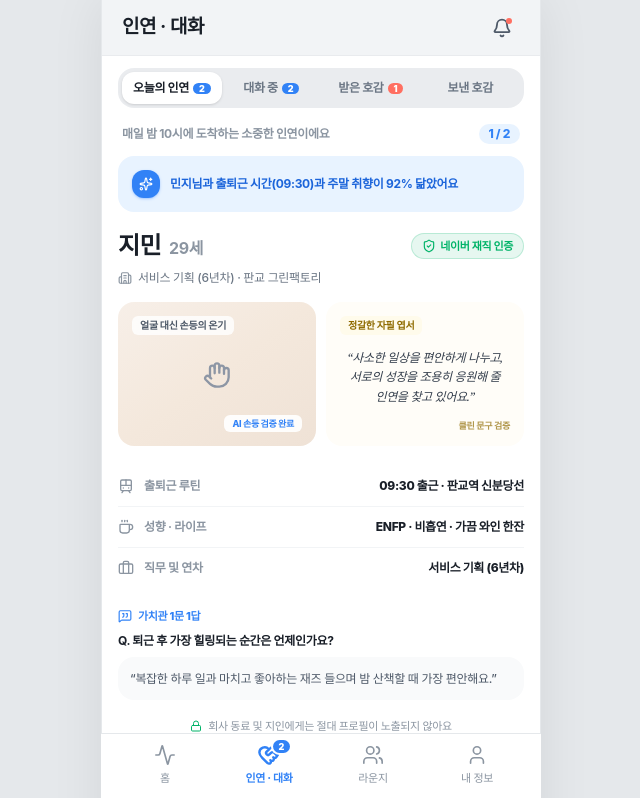
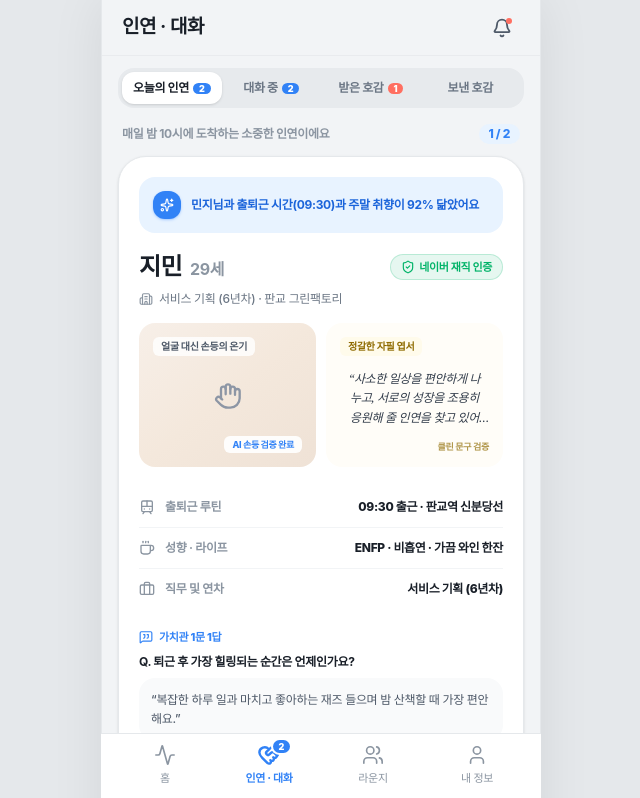
Before and after one commit to salaryee/dating, a Next.js app: page /chat in a window 1280 px wide. Shown: the top 798 px of the page, without its empty margins (319-959 px from the left). Built offline with nearby package versions, Linux system fonts and the light colour scheme.

Commit message:
fix: 오늘의 인연 추천 프로필의 외곽 테두리 카드 컨테이너 원상 복구

```diff
--- a/src/app/chat/page.tsx
+++ b/src/app/chat/page.tsx
@@ -172,7 +172,7 @@ function ChatContent() {
   ];
 
   return (
-    <div className="flex flex-col min-h-screen bg-white">
+    <div className="flex flex-col min-h-screen bg-[#F2F4F6]">
       <MobileHeader title="인연 · 대화" showVerifiedBadge={false} />
 
       {/* 토스 상단 토스트 */}
@@ -257,7 +257,7 @@ function ChatContent() {
           </div>
 
           {currentProfile ? (
-            <div className="flex flex-col gap-4 mt-1">
+            <div className="bg-white rounded-[28px] p-5 shadow-sm border border-[#E5E8EB] flex flex-col gap-4 mt-1">
 
               {/* 1. 토스 매칭 인사이트 칩 (Why this match?) */}
               <div className="bg-[#E8F3FF] rounded-2xl p-3.5 flex items-center gap-2.5">
@@ -401,7 +401,7 @@ function ChatContent() {
 
             </div>
           ) : (
-            <div className="bg-[#F9FAFB] rounded-3xl p-8 text-center flex flex-col items-center justify-center gap-4 my-auto mt-4">
+            <div className="bg-white rounded-[28px] p-8 text-center flex flex-col items-center justify-center gap-4 my-auto border border-[#E5E8EB]/60 mt-4">
               <div className="w-14 h-14 rounded-2xl bg-[#E8F3FF] flex items-center justify-center text-[#3182F6]">
                 <Sparkles className="w-7 h-7" />
               </div>
```
